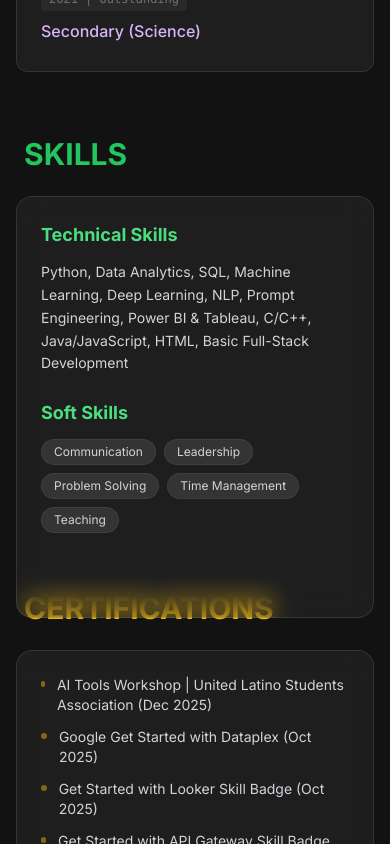
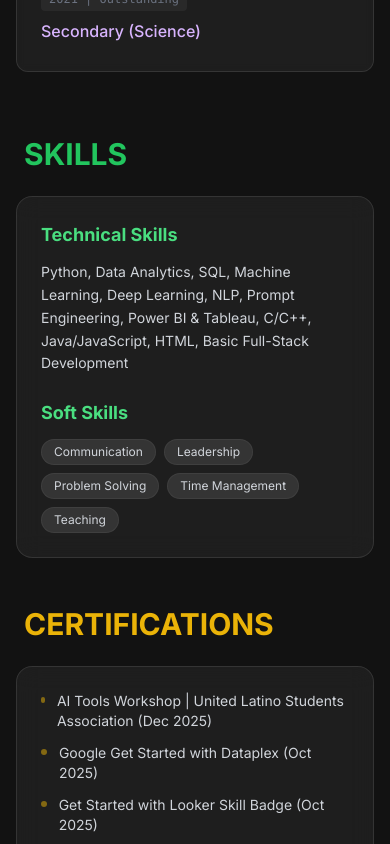
Before and after one commit to Pranajit01/scrolly-portfolio, a Next.js app: page / in a window 390 px wide. Shown: the part 3440-4284 px from the top of the page. Built offline with nearby package versions, Linux system fonts and the light colour scheme.

Commit message:
fix(ui): prevent skills/certifications overlap on mobile

```diff
--- a/components/ProfileDetails.tsx
+++ b/components/ProfileDetails.tsx
@@ -124,7 +124,7 @@ export default function ProfileDetails() {
                 </motion.div>
 
                 {/* Skills & Achievements Grid */}
-                <div className="grid grid-cols-1 md:grid-cols-2 gap-8">
+                <div className="flex flex-col md:grid md:grid-cols-2 gap-12 md:gap-8">
                     {/* Skills */}
                     <motion.div
                         initial={{ opacity: 0, x: -20 }}
@@ -135,7 +135,7 @@ export default function ProfileDetails() {
                         <h2 className="text-3xl font-bold tracking-normal text-green-500 ml-2">
                             SKILLS
                         </h2>
-                        <div className="p-6 rounded-2xl bg-white/5 border border-white/10 backdrop-blur-md h-full hover:border-green-500/30 transition-colors">
+                        <div className="p-6 rounded-2xl bg-white/5 border border-white/10 backdrop-blur-md md:h-full hover:border-green-500/30 transition-colors">
                             <div className="mb-6">
                                 <h3 className="font-bold text-green-400 mb-3 text-lg">Technical Skills</h3>
                                 <p className="text-gray-300 leading-relaxed text-sm">{technicalSkills}</p>
@@ -163,7 +163,7 @@ export default function ProfileDetails() {
                         <h2 className="text-3xl font-bold tracking-normal text-yellow-500 ml-2">
                             CERTIFICATIONS
                         </h2>
-                        <div className="p-6 rounded-2xl bg-white/5 border border-white/10 backdrop-blur-md h-full hover:border-yellow-500/30 transition-colors">
+                        <div className="p-6 rounded-2xl bg-white/5 border border-white/10 backdrop-blur-md md:h-full hover:border-yellow-500/30 transition-colors">
                             <ul className="space-y-3">
                                 {certifications.map((cert, index) => (
                                     <li key={index} className="flex items-start gap-3 text-sm text-gray-300 group">
```
